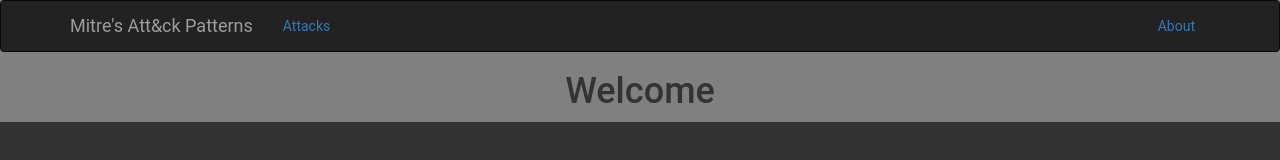
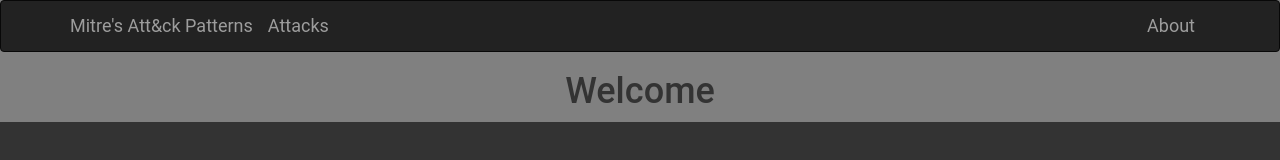
Before and after one commit to Jrodr4544/MitresAttackPatterns, a React (Create React App) app: page / in a window 1280 px wide. Shown: the top 160 px of the page. Built offline with nearby package versions, Linux system fonts and the light colour scheme.

Commit message:
removed some NavBar modules to fix NavBar styling

```diff
--- a/src/components/NavBar.js
+++ b/src/components/NavBar.js
@@ -17,22 +17,22 @@ const NavBar = () => {
         </Navbar.Header>
         <Navbar.Collapse>
           <Nav>
-            <NavItem>
+              <Navbar.Brand>
                 <NavLink
                   to="/attacks"
                 >
                   Attacks
                 </NavLink>
-            </NavItem>
+              </Navbar.Brand>
           </Nav>
           <Nav pullRight>
-            <NavItem>
+            <Navbar.Brand>
                 <NavLink
                   to="/about"
                 >
                   About
                 </NavLink>
-            </NavItem>
+            </Navbar.Brand>
           </Nav>
         </Navbar.Collapse>
       </Navbar>
```
Lines whose indentation alone changed are shown as unchanged.
